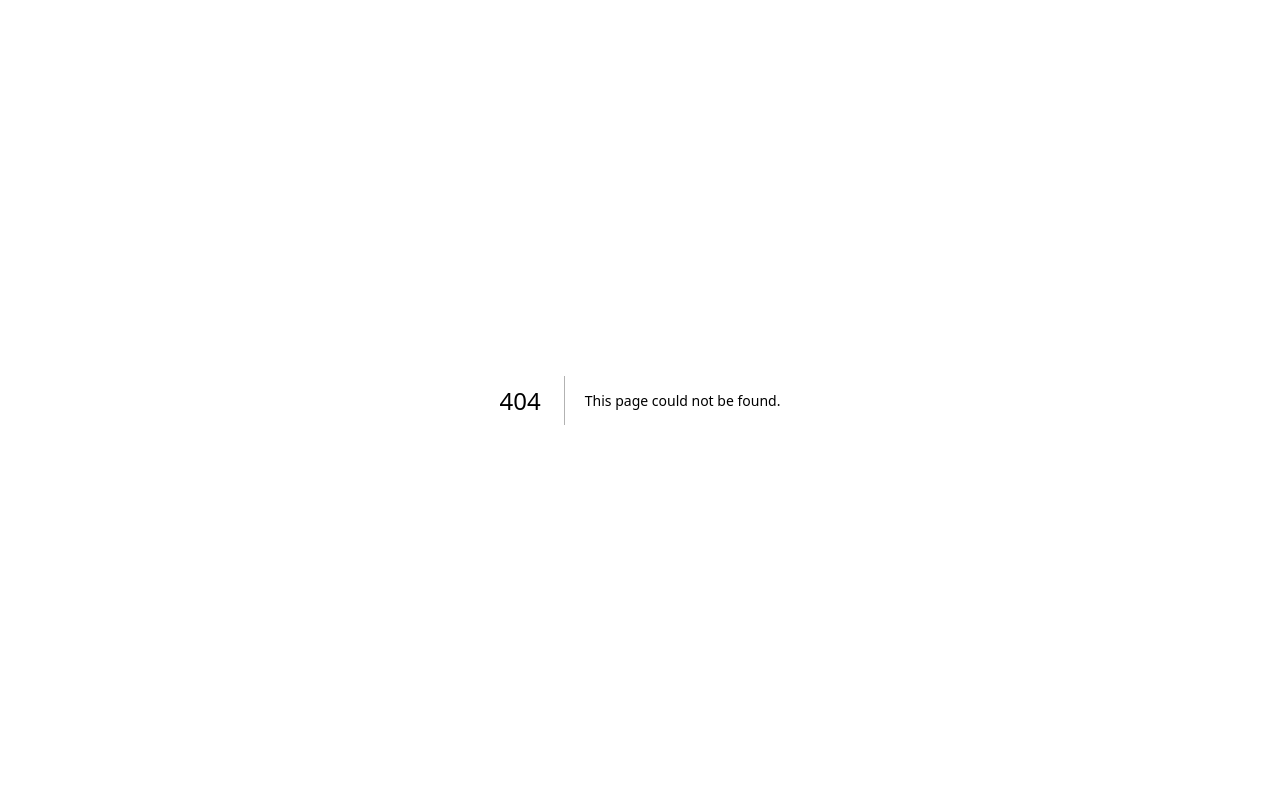
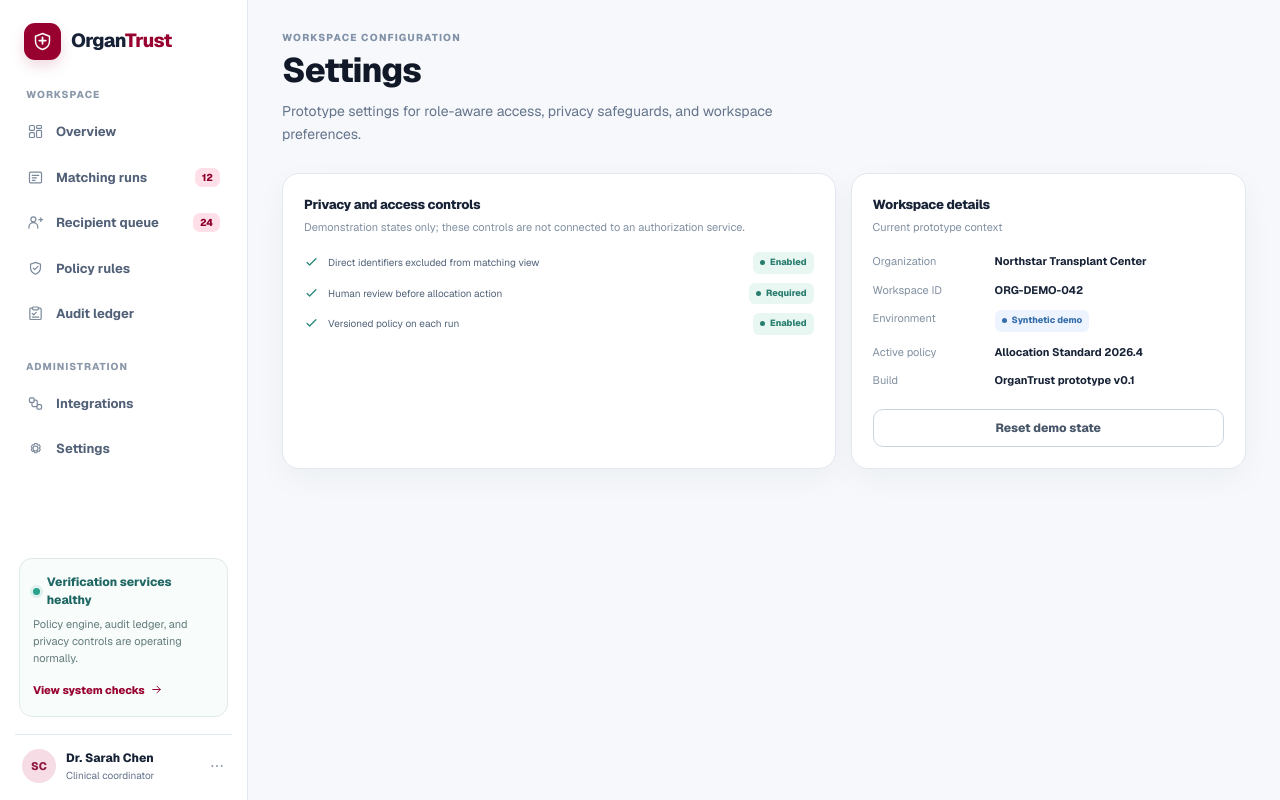
Before and after one commit to bhushan4work/organtransplant, a Next.js app: page /workspace/settings in a window 1280 px wide. Before the commit this address had no page. Built offline with nearby package versions, Linux system fonts and the light colour scheme.

Commit message:
feat: add workspace settings section

```diff
--- /dev/null
+++ b/app/workspace/settings/page.tsx
@@ -0,0 +1,5 @@
+import { WorkspaceSettings } from "@/components/WorkspaceSettings";
+
+export default function WorkspaceSettingsPage() {
+  return <WorkspaceSettings />;
+}
--- /dev/null
+++ b/components/WorkspaceSettings.tsx
@@ -0,0 +1,71 @@
+'use client';
+
+import React from 'react';
+
+export function WorkspaceSettings() {
+  return (
+    <section className="animate-[fadeIn_0.25s_ease-out]">
+      <div className="flex flex-col md:flex-row md:items-start md:justify-between gap-[16px] mb-[20px] md:mb-[28px]">
+        <div>
+          <div className="text-[#8191a7] uppercase text-[10px] tracking-[1.2px] font-[800] mb-[7px]">Workspace configuration</div>
+          <h1 className="text-[28px] md:text-[34px] font-[800] tracking-[-1px] text-[#111827] m-0 leading-[1.1]">Settings</h1>
+          <p className="text-[#64748b] text-[13px] md:text-[14px] mt-[9px] md:mt-[11px] max-w-[540px] leading-[1.6]">
+            Prototype settings for role-aware access, privacy safeguards, and workspace preferences.
+          </p>
+        </div>
+      </div>
+
+      <div className="grid grid-cols-1 lg:grid-cols-[minmax(0,1.4fr)_minmax(280px,1fr)] gap-[15px]">
+        <article className="min-w-0 p-[21px] border border-[#e2e8f0] rounded-[17px] bg-white shadow-[0_10px_30px_rgba(19,35,59,.045)] flex flex-col">
+          <div className="text-[#172236] text-[13px] font-[800] tracking-[-.25px]">Privacy and access controls</div>
+          <div className="text-[#8190a1] text-[11px] mt-[4px]">Demonstration states only; these controls are not connected to an authorization service.</div>
+          <div className="flex flex-col gap-[9px] mt-[17px]">
+            <div className="flex items-center gap-[9px] text-[#53637a] text-[10px]">
+              <svg className="text-[#298679] flex-shrink-0" width="15" height="15" viewBox="0 0 24 24" fill="none">
+                <path d="m5 12 4 4L19 6" stroke="currentColor" strokeWidth="2" strokeLinecap="round" strokeLinejoin="round"/>
+              </svg>
+              <span>Direct identifiers excluded from matching view</span>
+              <span className="ml-auto inline-flex items-center gap-[5px] p-[4px_7px] rounded-[6px] text-[9px] font-[800] bg-[#e9f7f2] text-[#287d6e] before:content-[''] before:w-[5px] before:h-[5px] before:rounded-full before:bg-current">Enabled</span>
+            </div>
+            <div className="flex items-center gap-[9px] text-[#53637a] text-[10px]">
+              <svg className="text-[#298679] flex-shrink-0" width="15" height="15" viewBox="0 0 24 24" fill="none">
+                <path d="m5 12 4 4L19 6" stroke="currentColor" strokeWidth="2" strokeLinecap="round" strokeLinejoin="round"/>
+              </svg>
+              <span>Human review before allocation action</span>
+              <span className="ml-auto inline-flex items-center gap-[5px] p-[4px_7px] rounded-[6px] text-[9px] font-[800] bg-[#e9f7f2] text-[#287d6e] before:content-[''] before:w-[5px] before:h-[5px] before:rounded-full before:bg-current">Required</span>
+            </div>
+            <div className="flex items-center gap-[9px] text-[#53637a] text-[10px]">
+              <svg className="text-[#298679] flex-shrink-0" width="15" height="15" viewBox="0 0 24 24" fill="none">
+                <path d="m5 12 4 4L19 6" stroke="currentColor" strokeWidth="2" strokeLinecap="round" strokeLinejoin="round"/>
+              </svg>
+              <span>Versioned policy on each run</span>
+              <span className="ml-auto inline-flex items-center gap-[5px] p-[4px_7px] rounded-[6px] text-[9px] font-[800] bg-[#e9f7f2] text-[#287d6e] before:content-[''] before:w-[5px] before:h-[5px] before:rounded-full before:bg-current">Enabled</span>
+            </div>
+          </div>
+        </article>
+
+        <article className="min-w-0 p-[21px] border border-[#e2e8f0] rounded-[17px] bg-white shadow-[0_10px_30px_rgba(19,35,59,.045)] flex flex-col">
+          <div className="text-[#172236] text-[13px] font-[800] tracking-[-.25px]">Workspace details</div>
+          <div className="text-[#8190a1] text-[11px] mt-[4px]">Current prototype context</div>
+          <div className="grid grid-cols-[110px_1fr] gap-[12px] text-[11px] mt-[18px]">
+            <span className="text-[#8190a1]">Organization</span>
+            <strong className="text-[#172236]">Northstar Transplant Center</strong>
+            <span className="text-[#8190a1]">Workspace ID</span>
+            <strong className="text-[#172236]">ORG-DEMO-042</strong>
+            <span className="text-[#8190a1]">Environment</span>
+            <strong className="text-[#172236]">
+              <span className="inline-flex items-center gap-[5px] p-[4px_7px] rounded-[6px] text-[9px] font-[800] bg-[#eef4ff] text-[#356eaa] before:content-[''] before:w-[5px] before:h-[5px] before:rounded-full before:bg-current">Synthetic demo</span>
+            </strong>
+            <span className="text-[#8190a1]">Active policy</span>
+            <strong className="text-[#172236]">Allocation Standard 2026.4</strong>
+            <span className="text-[#8190a1]">Build</span>
+            <strong className="text-[#172236]">OrganTrust prototype v0.1</strong>
+          </div>
+          <button className="h-[38px] w-full mt-[20px] px-[16px] border border-[#cbd5e1] rounded-[10px] bg-white text-[#475569] font-[750] text-[12px] hover:bg-[#f8fafc] cursor-pointer transition-colors active:scale-[0.98]">
+            Reset demo state
+          </button>
+        </article>
+      </div>
+    </section>
+  );
+}
```
